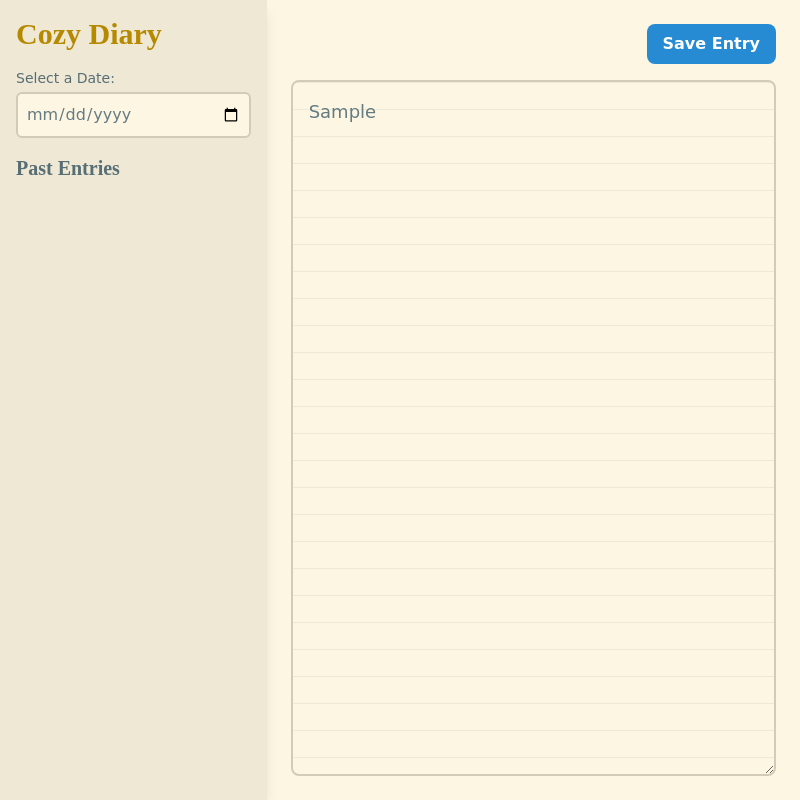
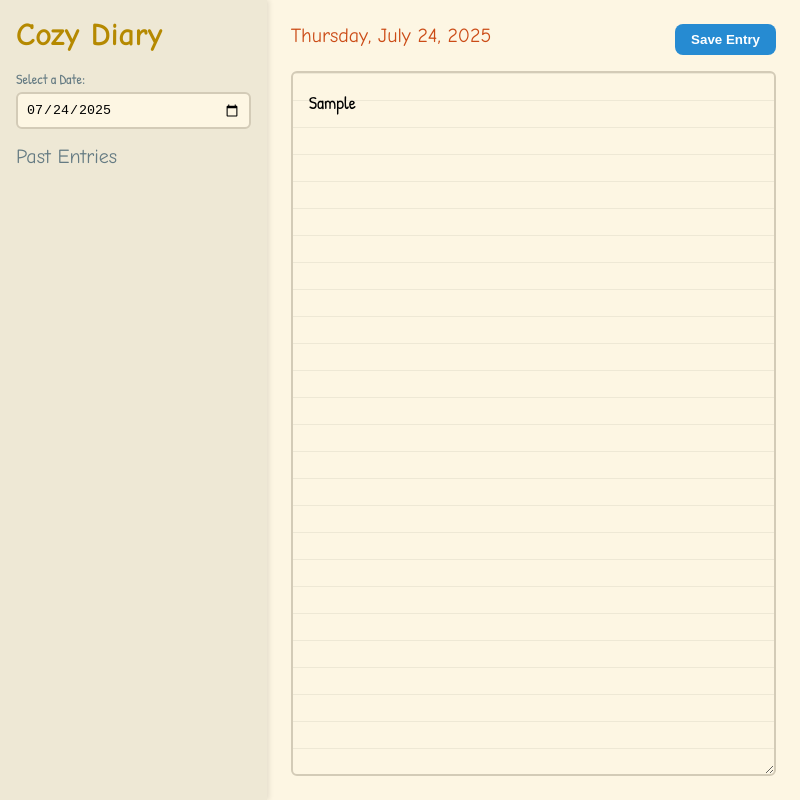
Before and after one commit to code-with-faraz/cozy-diary, an Electron app: page index.html in a window 800 px wide. Both pictures are taken after typing "Sample" into the empty fields and a click on the button "Save Entry". Drawn offline with nearby package versions, Linux system fonts and the light colour scheme; no server answers; a web font is replaced by a local one.

Commit message:
Finally working

```diff
--- a/index.html
+++ b/index.html
@@ -3,182 +3,181 @@
 <head>
     <meta charset="UTF-8">
     <meta name="viewport" content="width=device-width, initial-scale=1.0">
-    <!--
-      Content-Security-Policy: This is a security feature to control what resources can be loaded.
-    -->
-    <meta http-equiv="Content-Security-Policy" content="default-src 'self'; script-src 'self' https://cdn.tailwindcss.com; style-src 'self' 'unsafe-inline' https://fonts.googleapis.com; font-src 'self' https://fonts.gstatic.com;">
     <title>Cozy Diary</title>
-
-    <!-- STYLES PART 1: This script loads the Tailwind CSS framework for styling. -->
-    <script src="https://cdn.tailwindcss.com"></script>
-
-    <!-- STYLES PART 2: These links load the custom fonts for our cozy theme. -->
-    <link rel="preconnect" href="https://fonts.googleapis.com">
-    <link rel="preconnect" href="https://fonts.gstatic.com" crossorigin>
-    <link href="https://fonts.googleapis.com/css2?family=Gaegu:wght@300;400;700&family=Patrick+Hand&display=swap" rel="stylesheet">
-
-    <!-- STYLES PART 3: This <style> block contains all the custom CSS for colors, fonts, and the notepad look. -->
+    <!-- Google Fonts -->
+    <link href="https://fonts.googleapis.com/css2?family=Patrick+Hand&family=Gaegu:wght@300;400;700&display=swap" rel="stylesheet">
     <style>
-        /* Custom styles for our cozy theme */
+        /* --- Self-Contained CSS - No Internet Required --- */
+        :root {
+            --bg-color: #fdf6e3; --sidebar-bg: #eee8d5; --text-color: #657b83;
+            --header-color: #b58900; --accent-color: #268bd2; --accent-hover: #2aa198;
+            --date-color: #cb4b16; --border-color: #d3cbb7; --notification-bg: #859900;
+        }
+        /* Cozy font-face: Comic Sans MS as fallback, or Segoe Print if available */
+        @font-face {
+            font-family: 'CozyHand';
+            src: local('Segoe Print'), local('Comic Sans MS');
+        }
+        * { box-sizing: border-box; margin: 0; padding: 0; }
         body {
-            font-family: 'Patrick Hand', cursive;
-            background-color: #fdf6e3; /* A soft, warm cream color */
-            color: #657b83; /* A muted, gentle text color */
-            -webkit-app-region: drag; /* This makes the entire window draggable */
+            font-family: 'Patrick Hand', 'CozyHand', 'Comic Sans MS', 'Segoe Print', cursive, 'Verdana', 'Geneva', sans-serif;
+            font-size: 16px; background-color: var(--bg-color); color: var(--text-color);
+            -webkit-app-region: drag; overflow: hidden; user-select: none;
         }
-
-        /* We must make interactive elements non-draggable so users can click them */
-        button, textarea, input, #entry-list, label {
-            -webkit-app-region: no-drag;
+        button, textarea, input, label, #entry-list { -webkit-app-region: no-drag; }
+        .app-wrapper { display: flex; height: 100vh; }
+        .sidebar {
+            width: 33.33%; max-width: 280px; background-color: var(--sidebar-bg);
+            padding: 1rem; display: flex; flex-direction: column; box-shadow: 2px 0 5px rgba(0,0,0,0.1);
         }
-
-        /* Custom scrollbar for a softer, more integrated look */
-        ::-webkit-scrollbar {
-            width: 8px;
+        .main-content { flex-grow: 1; padding: 1.5rem; display: flex; flex-direction: column; }
+        .main-header { display: flex; justify-content: space-between; align-items: center; margin-bottom: 1rem; }
+        h1 { font-family: 'Gaegu', 'CozyHand', 'Comic Sans MS', 'Segoe Print', cursive, 'Georgia', 'Times New Roman', serif; font-size: 2rem; font-weight: 700; color: var(--header-color); margin-bottom: 1rem; }
+        h2 { font-family: 'Gaegu', 'CozyHand', 'Comic Sans MS', 'Segoe Print', cursive, 'Georgia', 'Times New Roman', serif; font-size: 1.25rem; font-weight: 400; margin-bottom: 0.5rem; }
+        #current-date-display { color: var(--date-color); }
+        label { display: block; font-size: 0.875rem; font-weight: 500; margin-bottom: 0.25rem; }
+        input[type="date"] {
+            width: 100%; padding: 0.5rem; border-radius: 0.375rem; border: 2px solid var(--border-color);
+            background-color: var(--bg-color); outline: none; margin-bottom: 1rem;
         }
-        ::-webkit-scrollbar-track {
-            background: #eee8d5; /* Lighter shade of the background */
-            border-radius: 10px;
+        input[type="date"]:focus { border-color: var(--header-color); }
+        #diary-entry {
+            width: 100%; flex-grow: 1; padding: 1rem; border-radius: 0.375rem;
+            border: 2px solid var(--border-color); outline: none; font-size: 1.125rem;
+            background-image: linear-gradient(var(--sidebar-bg) 1px, transparent 1px);
+            background-size: 100% 1.5em; line-height: 1.5em; background-color: transparent;
+            font-family: 'Patrick Hand', 'CozyHand', 'Comic Sans MS', 'Segoe Print', cursive, 'Verdana', 'Geneva', sans-serif;
         }
-        ::-webkit-scrollbar-thumb {
-            background: #d3cbb7; /* A soft brown */
-            border-radius: 10px;
+        #save-button {
+            background-color: var(--accent-color); color: white; font-weight: bold;
+            padding: 0.5rem 1rem; border-radius: 0.5rem; border: none; cursor: pointer;
+            transition: background-color 0.3s;
+            font-family: 'Patrick Hand', 'CozyHand', 'Comic Sans MS', 'Segoe Print', cursive, inherit;
         }
-        ::-webkit-scrollbar-thumb:hover {
-            background: #b58900; /* A gentle highlight color on hover */
+        #save-button:hover { background-color: var(--accent-hover); }
+        #entry-list { flex-grow: 1; overflow-y: auto; padding-right: 0.5rem; }
+        #entry-list button {
+            width: 100%; text-align: left; padding: 0.5rem; border-radius: 0.375rem;
+            border: none; background-color: transparent; cursor: pointer; transition: background-color 0.2s;
+            font-family: 'Patrick Hand', 'CozyHand', 'Comic Sans MS', 'Segoe Print', cursive, inherit;
         }
-
-        /* This CSS creates horizontal lines in the textarea, like a notepad */
-        #diary-entry {
-            background-image: linear-gradient(#eee8d5 1px, transparent 1px);
-            background-size: 100% 1.5em; /* Line height matches font size */
-            line-height: 1.5em;
-            border-color: #d3cbb7;
+        #entry-list button:hover, #entry-list button:focus { background-color: var(--border-color); }
+        #notification {
+            position: fixed; bottom: 1.25rem; right: 1.25rem; background-color: var(--notification-bg);
+            color: white; padding: 0.5rem 1rem; border-radius: 0.5rem;
+            box-shadow: 0 4px 6px rgba(0,0,0,0.1); opacity: 0; transition: opacity 0.5s;
+            font-family: 'Patrick Hand', 'CozyHand', 'Comic Sans MS', 'Segoe Print', cursive, inherit;
+        }
+        #error-overlay { display: none; }
+        #error-overlay.visible {
+            display: flex; position: fixed; inset: 0; background-color: rgba(127, 29, 29, 0.95);
+            align-items: center; justify-content: center; color: white; padding: 2rem; z-index: 50; text-align: center;
+        }
+        #error-overlay pre {
+            background-color: #450a0a; padding: 1rem; border-radius: 0.5rem;
+            text-align: left; font-size: 0.875rem; white-space: pre-wrap; font-family: monospace; margin-top: 1rem;
         }
     </style>
 </head>
-<body class="select-none overflow-hidden">
-    <div class="flex h-screen">
-        <!-- Sidebar for navigation and past entries -->
-        <div class="w-1/3 max-w-xs bg-[#eee8d5] p-4 flex flex-col shadow-lg">
-            <h1 class="text-3xl font-bold text-[#b58900] mb-4 font-['Gaegu']">Cozy Diary</h1>
-            <div class="mb-4">
-                <label for="date-picker" class="block text-sm font-medium text-[#586e75] mb-1">Select a Date:</label>
-                <input type="date" id="date-picker" class="w-full p-2 rounded-md border-2 border-[#d3cbb7] bg-[#fdf6e3] focus:outline-none focus:border-[#b58900]">
+<body>
+    <div id="app-container" class="app-wrapper">
+        <div class="sidebar">
+            <h1>Cozy Diary</h1>
+            <div><label for="date-picker">Select a Date:</label><input type="date" id="date-picker"></div>
+            <h2>Past Entries</h2>
+            <div id="entry-list"></div>
         </div>
-            <h2 class="text-xl font-semibold text-[#586e75] mb-2 font-['Gaegu']">Past Entries</h2>
-            <div id="entry-list" class="flex-grow overflow-y-auto pr-2">
-                <!-- Entry links will be populated here by JavaScript -->
+        <div class="main-content">
+            <div class="main-header"><h2 id="current-date-display"></h2><button id="save-button">Save Entry</button></div>
+            <textarea id="diary-entry" placeholder="What's on your mind today?"></textarea>
         </div>
     </div>
-
-        <!-- Main content area for writing -->
-        <div class="w-2/3 flex-grow flex flex-col p-6">
-            <div class="flex justify-between items-center mb-4">
-                 <h2 id="current-date-display" class="text-2xl font-semibold text-[#cb4b16]"></h2>
-                 <button id="save-button" class="bg-[#268bd2] hover:bg-[#2aa198] text-white font-bold py-2 px-4 rounded-lg transition-colors duration-300">
-                    Save Entry
-                </button>
-            </div>
-            <textarea id="diary-entry" class="w-full h-full p-4 rounded-lg border-2 focus:outline-none text-lg bg-transparent" placeholder="What's on your mind today?"></textarea>
-            <div id="notification" class="fixed bottom-5 right-5 bg-[#859900] text-white py-2 px-4 rounded-lg shadow-xl opacity-0 transition-opacity duration-500">
-                Entry Saved!
-            </div>
-        </div>
-    </div>
+    <div id="notification"></div>
+    <div id="error-overlay"><div class="content"><h2>A Critical Error Occurred!</h2><pre id="error-message"></pre></div></div>
 
     <script>
-        // --- DOM Element References ---
-        const datePicker = document.getElementById('date-picker');
-        const currentDateDisplay = document.getElementById('current-date-display');
-        const diaryEntry = document.getElementById('diary-entry');
-        const saveButton = document.getElementById('save-button');
-        const entryList = document.getElementById('entry-list');
-        const notification = document.getElementById('notification');
-
-        // --- Application State ---
-        let selectedDate = new Date().toISOString().split('T')[0]; // Format: YYYY-MM-DD
-
-        // --- Functions ---
-
-        // Formats a date string (e.g., "2023-10-27") into a more readable format.
-        function formatDateForDisplay(dateString) {
-            const date = new Date(dateString + 'T00:00:00'); // Use T00:00:00 to avoid timezone-related date shifts
-            return date.toLocaleDateString('en-US', {
-                weekday: 'long',
-                year: 'numeric',
-                month: 'long',
-                day: 'numeric'
-            });
+        // This script will not run until the entire window, including all its content, is ready.
+        window.onload = () => {
+            try {
+                // --- 1. Check for the API bridge from preload.js ---
+                if (!window.electronAPI) {
+                    throw new Error('The API bridge (electronAPI) is missing. The preload.js script failed to run.');
                 }
 
-        // Loads the diary entry for a given date from the main process.
-        async function loadEntry(date) {
-            selectedDate = date;
-            datePicker.value = date;
-            currentDateDisplay.textContent = formatDateForDisplay(date);
-
-            // Call the 'loadEntry' function exposed in preload.js
-            const entry = await window.electronAPI.loadEntry(date);
-            diaryEntry.value = entry ? entry.content : '';
+                // --- 2. Get all required HTML elements ---
+                const elements = {
+                    datePicker: document.getElementById('date-picker'),
+                    currentDateDisplay: document.getElementById('current-date-display'),
+                    diaryEntry: document.getElementById('diary-entry'),
+                    saveButton: document.getElementById('save-button'),
+                    entryList: document.getElementById('entry-list'),
+                    notification: document.getElementById('notification'),
+                };
+                for (const key in elements) {
+                    if (!elements[key]) throw new Error(`Essential HTML element with id '${key}' could not be found.`);
                 }
 
-        // Shows a brief notification message at the bottom-right of the screen.
-        function showNotification(message, duration = 2000) {
-            notification.textContent = message;
-            notification.classList.remove('opacity-0');
-            setTimeout(() => {
-                notification.classList.add('opacity-0');
-            }, duration);
-        }
+                let selectedDate = new Date().toISOString().split('T')[0];
 
-        // Fetches all entry dates and populates them in the sidebar.
-        async function populateEntryList() {
+                // --- 3. Define all functions ---
+                const formatDateForDisplay = (dateString) => new Date(dateString + 'T00:00:00').toLocaleDateString('en-US', { weekday: 'long', year: 'numeric', month: 'long', day: 'numeric' });
+                const showNotification = (message, duration = 2000) => {
+                    elements.notification.textContent = message;
+                    elements.notification.style.opacity = '1';
+                    setTimeout(() => { elements.notification.style.opacity = '0'; }, duration);
+                };
+                const populateEntryList = async () => {
                     const dates = await window.electronAPI.getAllEntryDates();
-            // Sort dates descending so the most recent entries are at the top
                     dates.sort((a, b) => new Date(b) - new Date(a));
-
-            entryList.innerHTML = ''; // Clear the list before repopulating
+                    elements.entryList.innerHTML = '';
                     if (dates.length === 0) {
-                entryList.innerHTML = `<p class="text-sm text-gray-500">No past entries yet.</p>`;
+                        elements.entryList.innerHTML = `<p style="font-size: 0.875rem;">No past entries yet.</p>`;
                         return;
                     }
-
                     dates.forEach(date => {
                         const entryItem = document.createElement('button');
-                entryItem.className = "w-full text-left p-2 rounded-md hover:bg-[#d3cbb7] focus:outline-none focus:bg-[#d3cbb7] transition-colors duration-200";
                         entryItem.textContent = formatDateForDisplay(date);
                         entryItem.onclick = () => loadEntry(date);
-                entryList.appendChild(entryItem);
+                        elements.entryList.appendChild(entryItem);
                     });
-        }
+                };
+                const loadEntry = async (date) => {
+                    selectedDate = date;
+                    elements.datePicker.value = date;
+                    elements.currentDateDisplay.textContent = formatDateForDisplay(date);
+                    const entry = await window.electronAPI.loadEntry(date);
+                    elements.diaryEntry.value = entry ? entry.content : '';
+                };
 
-        // --- Event Listeners ---
-
-        // When the user picks a new date, load the entry for that date.
-        datePicker.addEventListener('change', (e) => {
-            loadEntry(e.target.value);
-        });
-
-        // When the user clicks "Save Entry", send the content to the main process.
-        saveButton.addEventListener('click', async () => {
-            const content = diaryEntry.value;
+                // --- 4. Attach event listeners ---
+                elements.datePicker.addEventListener('change', (e) => loadEntry(e.target.value));
+                elements.saveButton.addEventListener('click', async () => {
+                    const content = elements.diaryEntry.value;
                     if (!content.trim()) {
                         showNotification("Cannot save an empty entry!", 3000);
                         return;
                     }
-            await window.electronAPI.saveEntry({ date: selectedDate, content });
+                    const result = await window.electronAPI.saveEntry({ date: selectedDate, content });
+                    if (result && result.success) {
                         showNotification('Entry Saved!');
-            await populateEntryList(); // Refresh the entry list in the sidebar
+                        await populateEntryList();
+                    } else {
+                        showNotification('Error: Could not save entry.', 3000);
+                    }
                 });
 
-        // --- Initial Load ---
+                // --- 5. Initial application load ---
+                loadEntry(selectedDate);
+                populateEntryList();
 
-        // When the page's content is fully loaded, initialize the application.
-        window.addEventListener('DOMContentLoaded', () => {
-            loadEntry(selectedDate); // Load today's entry (or a blank one)
-            populateEntryList();   // Load all past entry dates into the sidebar
-        });
+            } catch (error) {
+                // If any part of the setup fails, this will catch it and display the error screen.
+                const overlay = document.getElementById('error-overlay');
+                const errorMessage = document.getElementById('error-message');
+                errorMessage.textContent = `Error Details:\n\n${error.message}\n\nStack Trace:\n${error.stack}`;
+                overlay.classList.add('visible');
+            }
+        };
     </script>
 </body>
 </html>
```
Also changed, not shown: main.js (+32 -41 lines), preload.js (+5 -9 lines). Lines whose indentation alone changed are shown as unchanged.
